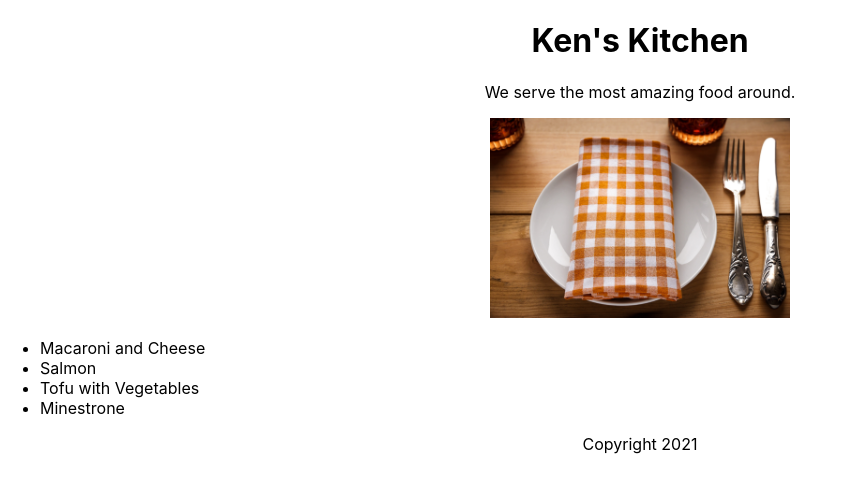
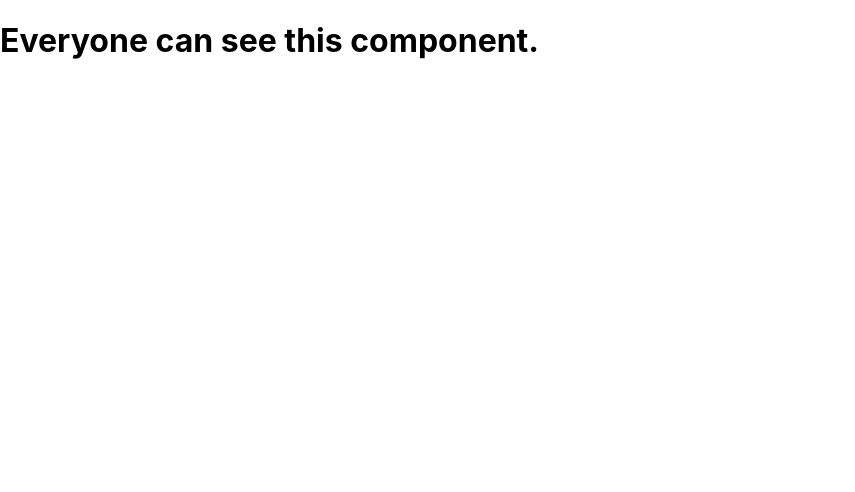
Before and after one commit to KHUDNELL/react-restaurant, a React (Create React App) app: page / in a window 1280 px wide. Shown: the top 492 px of the page, without its empty margins (0-855 px from the left). Built offline with nearby package versions, Linux system fonts and the light colour scheme.

Commit message:
Conditional Rendering

```diff
--- a/src/App.js
+++ b/src/App.js
@@ -1,56 +1,21 @@
 import './App.css';
-import restaurant from "./restaurant.jpg";
 
-function Header(props) {
-  console.log(props);
-  return (
-    <header>
-      <h1>{props.name}'s Kitchen</h1>
-    </header>
-  )
+function SecretComponent() {
+  return <h1>Secret info for authorized users only.</h1>;
 }
 
-function Main(props) {
-  return (
-    <section>
-      <p>We serve the most {props.adjective} food around.</p>
-      <img src={restaurant} height={200} alt="food"/>
-      <ul style={{textAlign: "left"}}>
-        {props.dishes.map((dish) => (
-          <li key={dish.id}>{dish.title}</li>
-        ))}
-      </ul>
-    </section>
-  )
+function RegularComponent() {
+  return <h1>Everyone can see this component.</h1>;
 }
 
-function Footer(props) {
+function App(props) {
   return (
-    <footer>
-      <p>Copyright {props.year}</p>
-    </footer>
+    <>
+    {props.authorized ? <SecretComponent /> : <RegularComponent />}
+    </>
   )
-}
-
-const dishes = [
-  "Macaroni and Cheese",
-  "Salmon",
-  "Tofu with Vegetables",
-  "Minestrone"
-];
-
-const dishObjects = dishes.map((dish, i) => ({id: i, title: dish}));
-console.log(dishObjects);
 
 
-function App() {
-  return (
-    <div className="App">
-      <Header name="Ken"/>
-      <Main adjective="amazing" dishes={dishObjects}/>
-      <Footer year={new Date().getFullYear()}/>
-    </div>
-  );
 }
 
 export default App;
--- a/src/index.js
+++ b/src/index.js
@@ -8,6 +8,6 @@ import App from "./App";
 
 ReactDOM.render(
 
- <App />,
+ <App authorized={false}/>,
   document.getElementById('root')
 );
```
